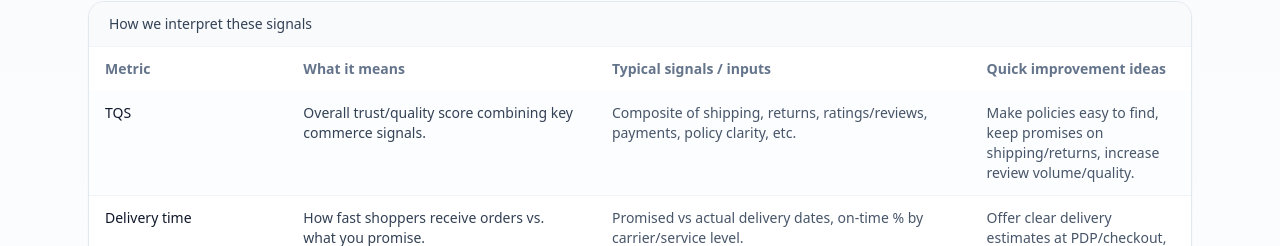
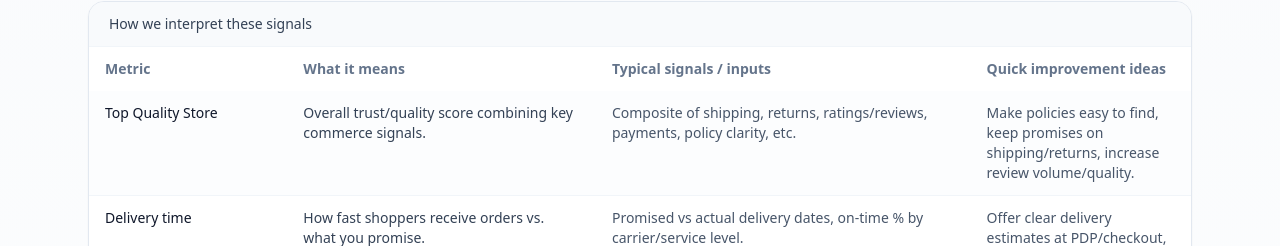
Before and after one commit to carlhendy/tsq-compartpr, a Next.js app: page / in a window 1280 px wide. Shown: the part 361-607 px from the top of the page. Built offline with nearby package versions, Linux system fonts and the light colour scheme.

Commit message:
Update page.tsx

```diff
--- a/app/page.tsx
+++ b/app/page.tsx
@@ -90,7 +90,7 @@ export default function Page() {
 
   const EXPLAINER = [
     {
-      m: 'TQS',
+      m: 'Top Quality Store',
       w: 'Overall trust/quality score combining key commerce signals.',
       t: 'Composite of shipping, returns, ratings/reviews, payments, policy clarity, etc.',
       q: 'Make policies easy to find, keep promises on shipping/returns, increase review volume/quality.',
@@ -241,7 +241,7 @@ export default function Page() {
               <thead className="bg-slate-50 text-sm text-slate-600">
                 <tr className="[&>th]:px-4 [&>th]:py-3">
                   <th className="w-[26%]">Store</th>
-                  <th className="w-[9%]">TQS</th>
+                  <th className="w-[9%]">Top Quality Store</th>
                   <th className="w-[10%]">Delivery time</th>
                   <th className="w-[13%]">Shipping (quality)</th>
                   <th className="w-[12%]">Return window</th>
```
